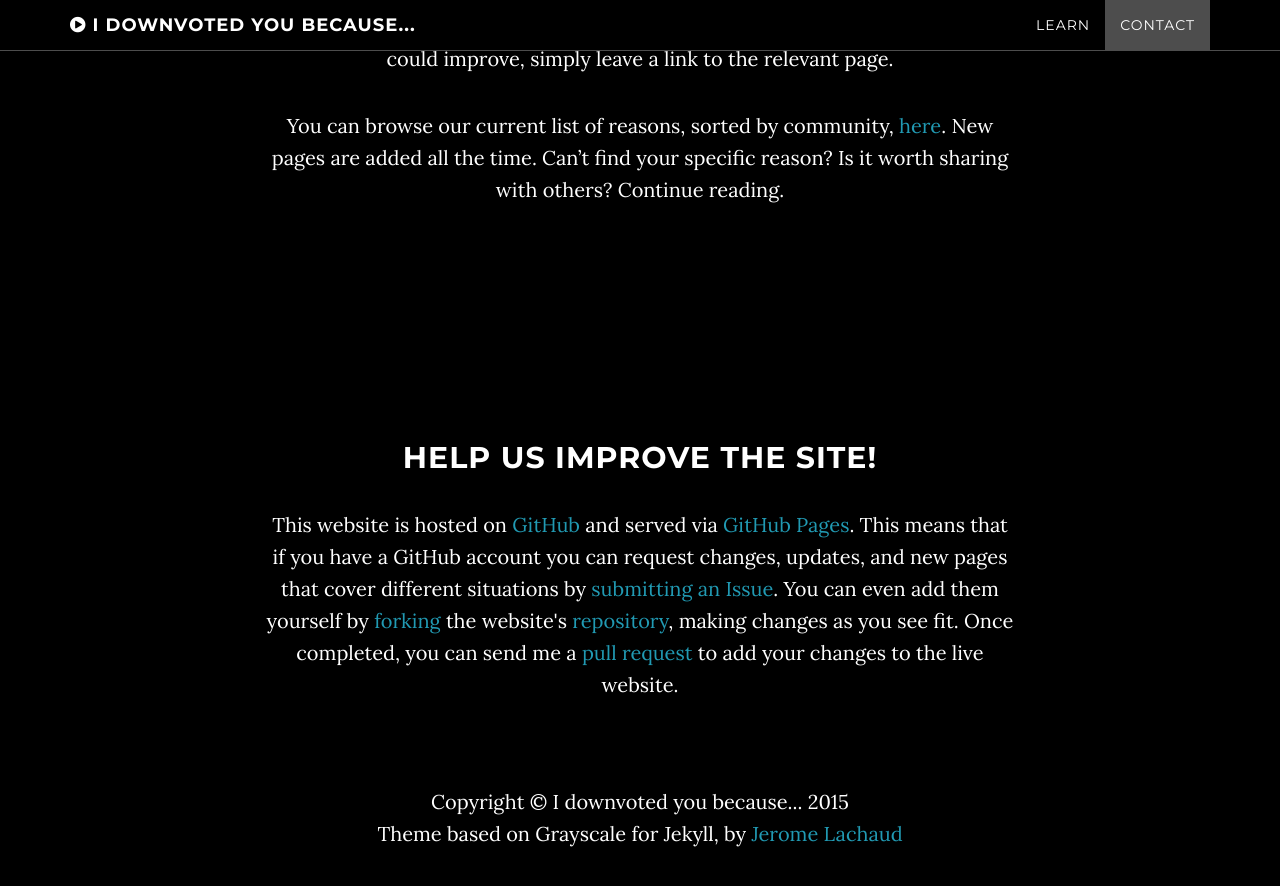
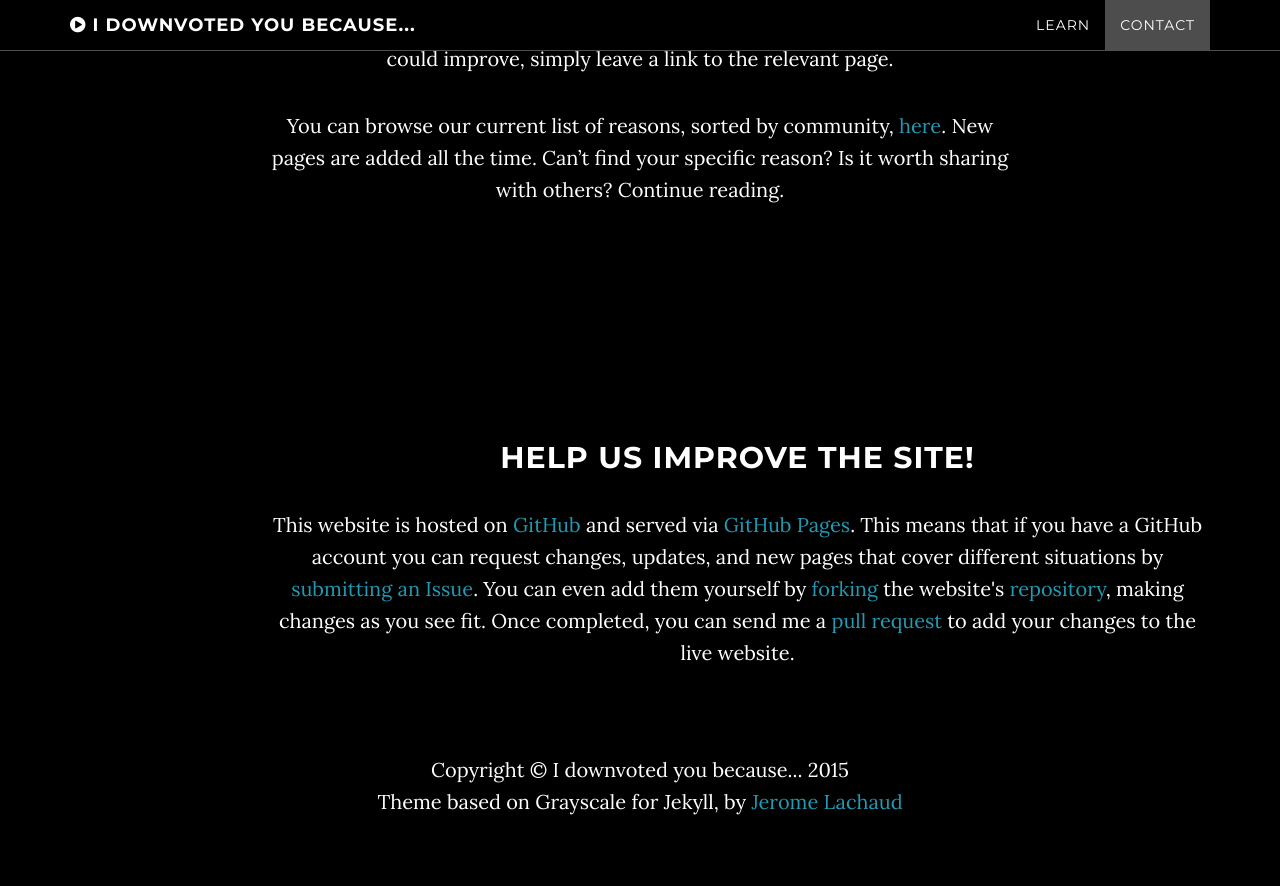
Before and after one commit to WillSullivan/IDYBJeckyll, a Jekyll site: the page built from index.md, in a window 1280 px wide and 900 px high, scrolled down 2070 px. Shown: the top 886 px of the window. Built offline with Jekyll 4.4.1, drawn with Linux system fonts in a browser that asks for light colours.

Commit message:
Update contact.html

```diff
--- a/_includes/contact.html
+++ b/_includes/contact.html
@@ -1,7 +1,7 @@
     <!-- Contact Section -->
     <section id="contact" class="container content-section text-center">
         <div class="row">
-            <div class="col-lg-8 col-lg-offset-2">
+            <div class="col-lg-10 col-lg-offset-2">
                 <h2>Help us improve the site!</h2>
                 <p>This website is hosted on <a href="https://github.com/WillSullivan/IDownvotedYouBecause">GitHub</a>
                 and served via <a href="https://pages.github.com/">GitHub Pages</a>. This means that if you have a
```
